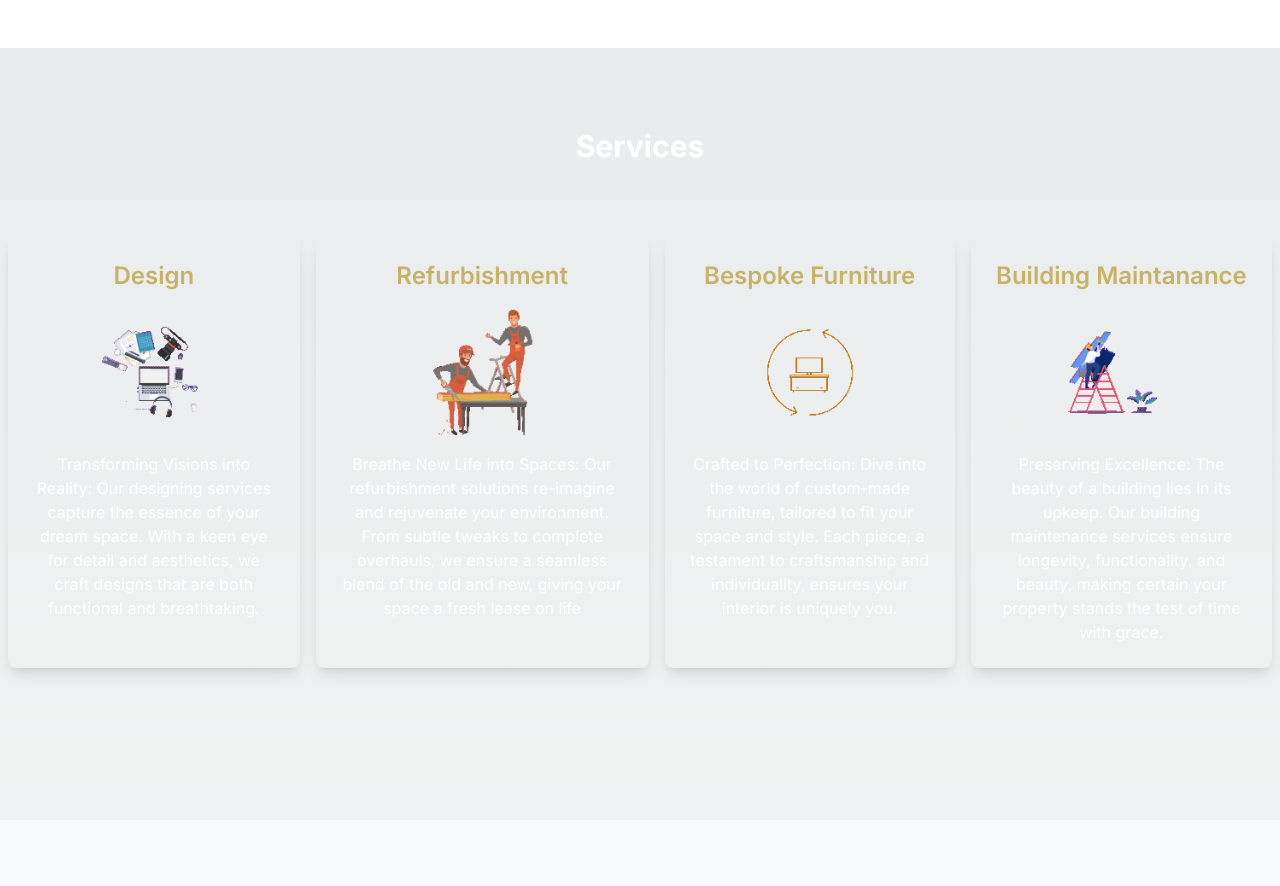
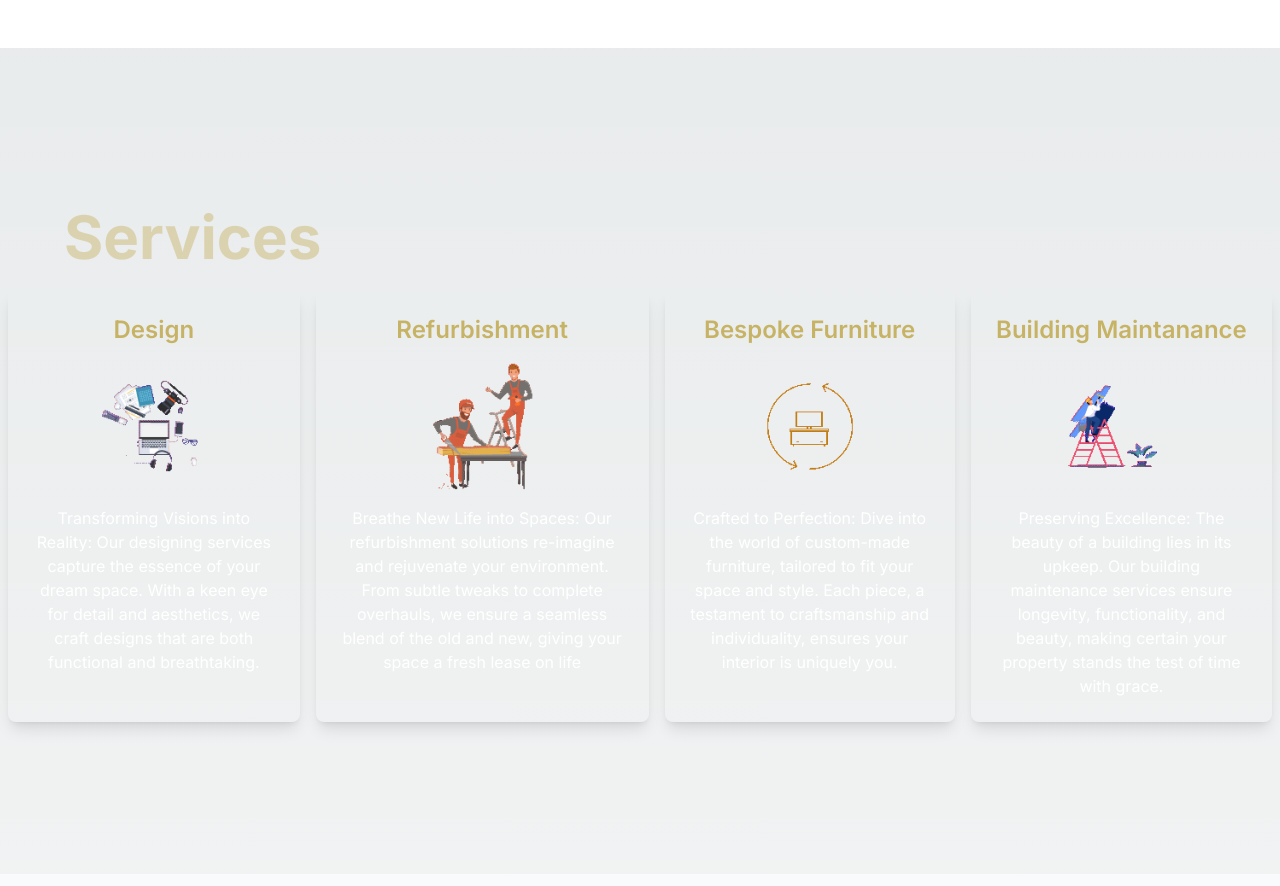
Before and after one commit to OmarMahmoud97/PropertyGroup, a Next.js app: page / in a window 1280 px wide. Shown: the part 1840-2726 px from the top of the page. Built offline with nearby package versions, Linux system fonts and the light colour scheme.

Commit message:
further styling

```diff
--- a/src/app/components/landingServices.jsx
+++ b/src/app/components/landingServices.jsx
@@ -6,8 +6,13 @@ import MaintenenceGif from "../../../public/assets/maintanenceGif.gif";
 function LandingServices() {
   return (
     <div className=" text-white pb-20 py-20">
-      <h1 className="w-full text-center text-3xl font-bold">Services</h1>
-      <div className="flex my-16">
+      <div className=" my-16">
+        <div className="flex items-center justify-start ml-16">
+          <h2 className=" text-[20px] lg:text-[60px] font-bold opacity-100 text-[#c7b36574] z-[100]">
+            Services
+          </h2>
+        </div>
+        <div className="flex items justify-center h-full">
           <LandingCard
             title={"Design"}
             text={
@@ -28,7 +33,7 @@ function LandingServices() {
               "Crafted to Perfection: Dive into the world of custom-made furniture, tailored to fit your space and style. Each piece, a testament to craftsmanship and individuality, ensures your interior is uniquely you."
             }
             imageSrc={BespokeGif}
-        />{" "}
+          />
           <LandingCard
             title={"Building Maintanance"}
             text={
@@ -38,6 +43,7 @@ function LandingServices() {
           />
         </div>
       </div>
+    </div>
   );
 }
 
--- a/src/app/globals.css
+++ b/src/app/globals.css
@@ -36,3 +36,8 @@ body {
 .textShadow {
   text-shadow: #fc0 1px 0 2px;
 }
+
+.verticalText {
+  writing-mode: vertical-rl;
+  text-orientation: upright;
+}
```
Lines whose indentation alone changed are shown as unchanged.
